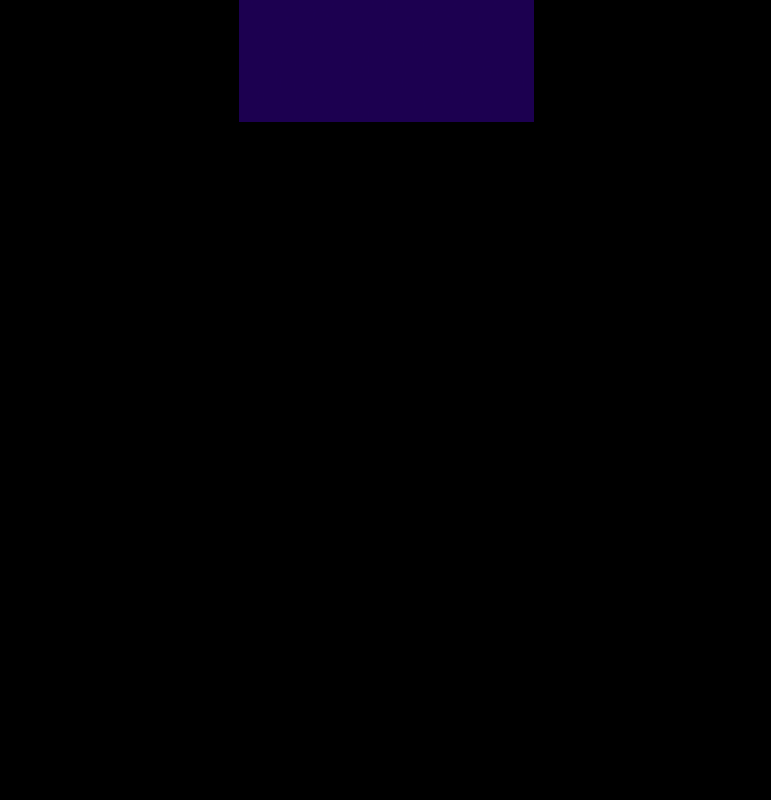
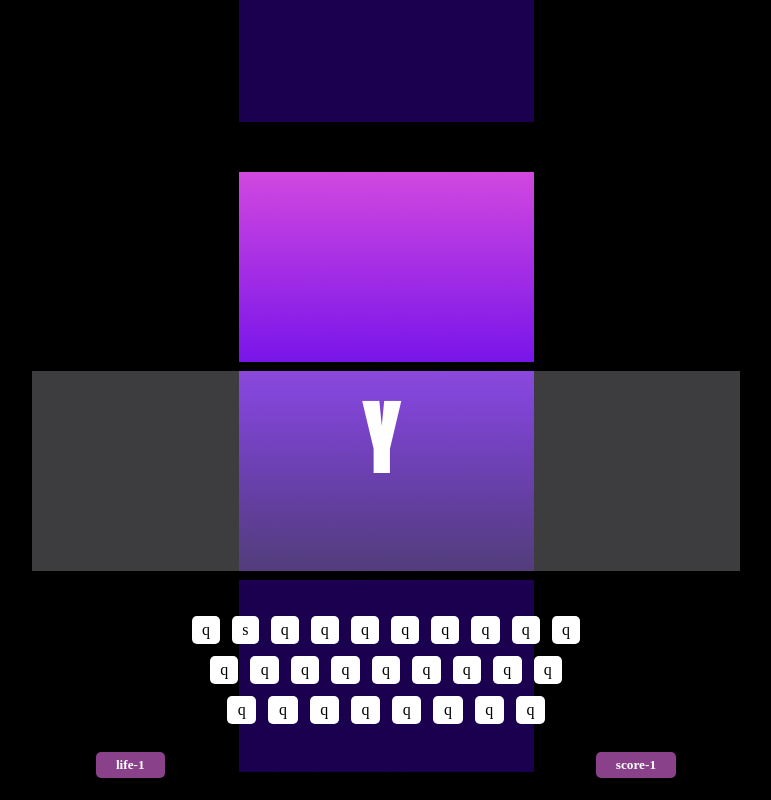
Before and after one commit to momotaakter/alpha-clash-project, a plain HTML site: page index.html in a window 1280 px wide. Shown: the part 486-1286 px from the top of the page, without its empty margins (254-1025 px from the left). Before the commit the page ends 800 px from the top, so only its background shows below. Drawn offline with Linux system fonts and the light colour scheme; a web font is replaced by a local one.

Commit message:
all css and html element add

```diff
--- a/index.html
+++ b/index.html
@@ -28,9 +28,103 @@
 </div>
 
 
+<!--ANOTHER sections-->
+
+<div id="container-id" class="container">
+    <div class="img-containre">
+<div class="text-container">
+
+<div class="box1"><h1>y</h1></div>
+
+
+<!--calculate container-->
+<div class="calculate">
+<div class="calculate-area1">
+
+<div class="container1">q</div>
+<div class="container1">s</div>
+<div class="container1">q</div>
+
+<div class="container1">q</div>
+
+<div class="container1">q</div>
+<div class="container1">q</div>
+<div class="container1">q</div>
+<div class="container1">q</div>
+
+<div class="container1">q</div>
+
+<div class="container1">q</div>
+</div>
+
+<!--second line area-->
+<div class="calculate-area2">
+
+<div class="container1">q</div>
+<div class="container1">q</div>
+<div class="container1">q</div>
+
+<div class="container1">q</div>
+
+<div class="container1">q</div>
+<div class="container1">q</div>
+<div class="container1">q</div>
+<div class="container1">q</div>
+<div class="container1">q</div>
+</div>
+
+<!--calculate area3-->
+
+<div class="calculate3">
+<div class="container1">q</div>
+<div class="container1">q</div>
+<div class="container1">q</div>
+
+<div class="container1">q</div>
+
+<div class="container1">q</div>
+<div class="container1">q</div>
+<div class="container1">q</div>
+<div class="container1">q</div>
+
+</div>
+</div>
+
+<div class="container-last">
+
+<h5>life-1</h5>
+
+
+<h5>score-1</h5>
+</div>
 
 
 
+
+
+
+</div>
+</div>
+
+
+
+
+
+
+</div>
+
+
+
+
+
+
+
+</div>
+</div>
+
+    </div>
+
+</div>
 
 
 
--- a/style.css
+++ b/style.css
@@ -67,3 +67,64 @@ button{
         margin-top:0px;
     }
 }
+
+#container-id{
+    margin-top:50px;
+}
+.box1{
+    width:70%;
+    height:200px;
+    background-color:#b3b4b857 ;
+    display: block;
+    margin: 0 auto;
+    border:9px solid black;
+}
+.container1{
+    color:black;
+    background-color: white;
+    border-radius:5px;
+    padding:5px 10px;
+    border:none;
+    text-align: center;
+    margin:6px;
+
+
+}
+.calculate{
+    display: block;
+    margin: 0 auto;
+    width:400px;
+    margin-top:30px;
+
+
+}
+.calculate-area1{
+    display: grid;
+    grid-template-columns:auto auto auto auto auto auto auto auto auto auto;
+
+}
+.calculate-area2{
+    display:grid;
+    padding:0 18px;
+    grid-template-columns: auto auto auto auto auto auto auto auto auto;
+
+
+}
+.calculate3{
+    display: grid;
+    padding:0 35px;
+    grid-template-columns: auto auto auto auto auto auto auto auto;
+}
+
+.container-last{
+    display: flex;
+    justify-content:space-around;
+
+}
+h5{
+    background-color:#894189 ;
+    border-radius:5px;
+    padding:5px 20px;
+    color:white;
+
+}
```
